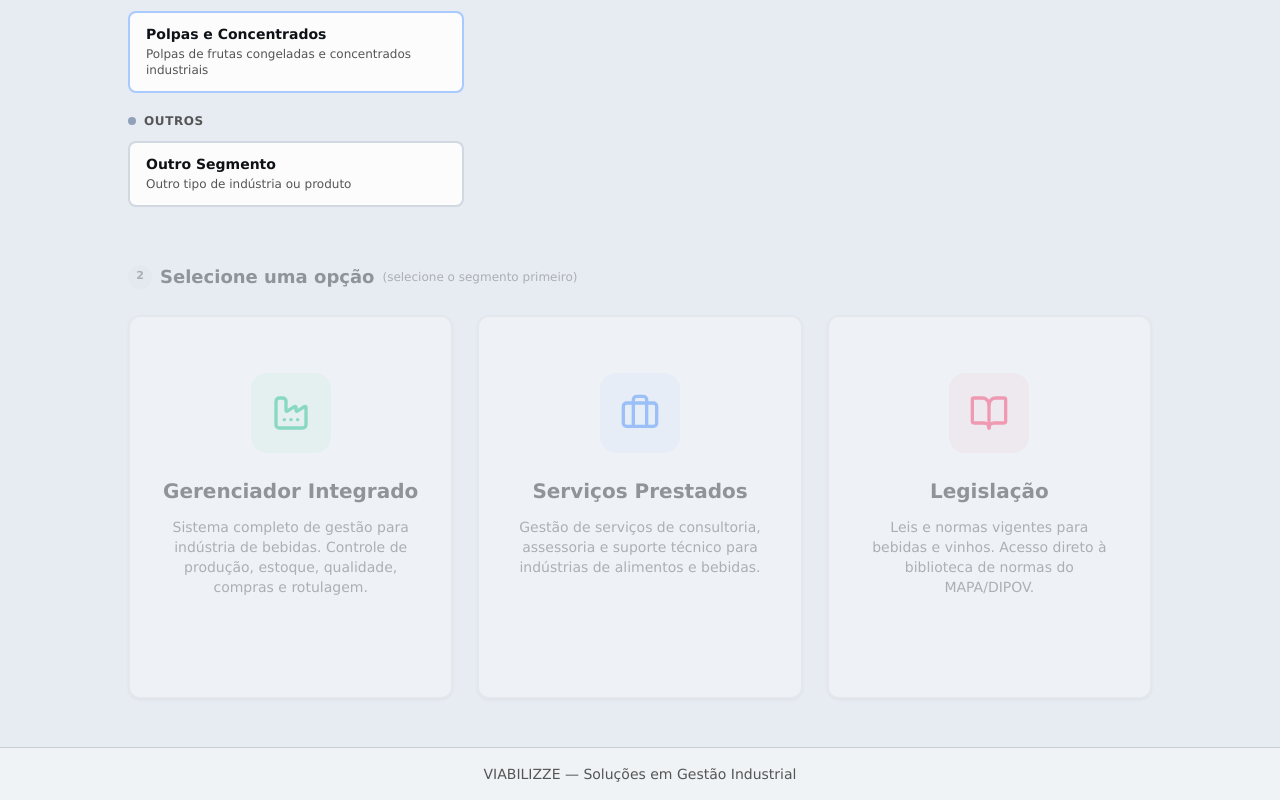
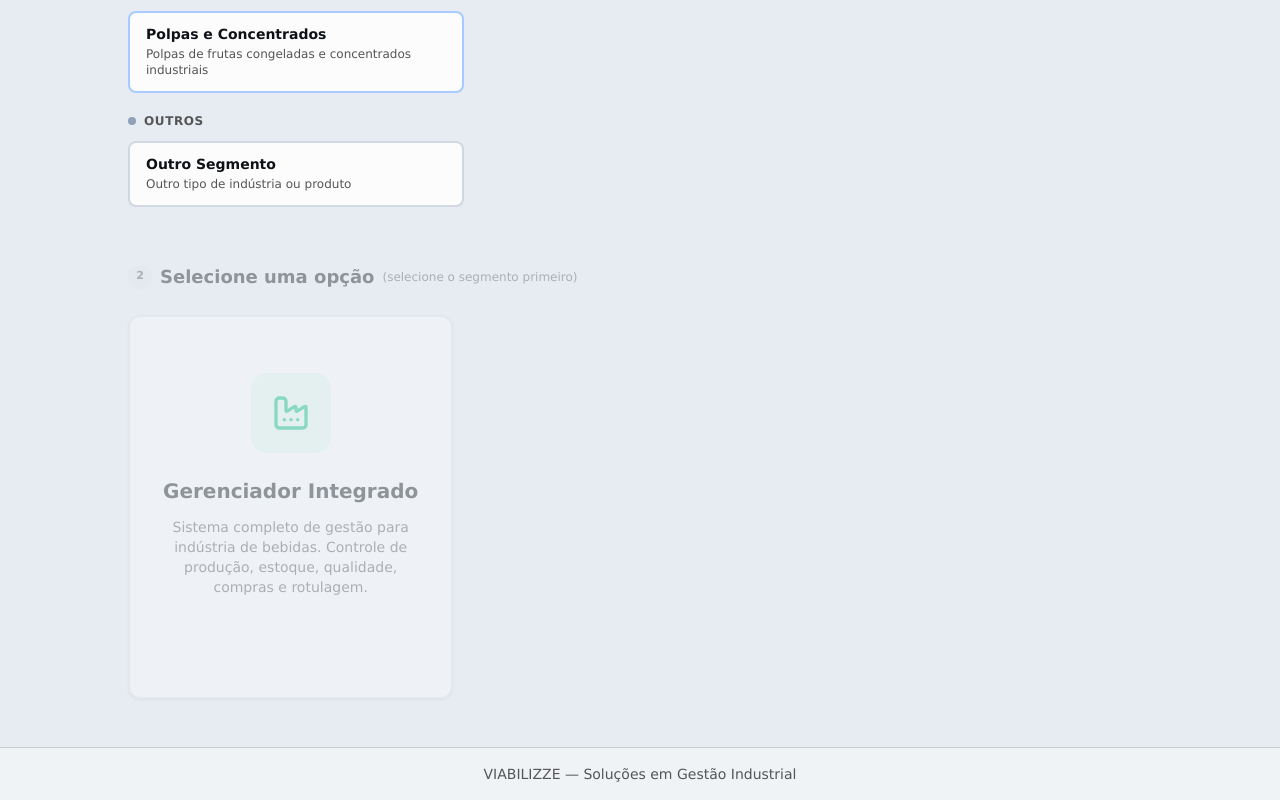
Before and after one commit to iamentorbr/viabilizze-gestor, a Next.js app: page / in a window 1280 px wide. Shown: the part 1055-1855 px from the top of the page. Built offline with nearby package versions, Linux system fonts and the light colour scheme; no server answers; the database is empty.

Commit message:
chore: remove unused cards and imports from mainOptions
Clean up unused "Serviços Prestados" and "Legislação" cards and icons.

Co-authored-by: Lys R. <203903029+iamentorbr@users.noreply.github.com>

```diff
--- a/app/page.tsx
+++ b/app/page.tsx
@@ -3,7 +3,7 @@
 import Link from "next/link"
 import Image from "next/image"
 import { useState } from "react"
-import { Factory, Briefcase, ArrowRight, BookOpen, ChevronRight, RotateCcw, Plus, Building2, Trash2, Check, FlaskConical, X } from "lucide-react"
+import { Factory, ArrowRight, ChevronRight, RotateCcw, Plus, Building2, Trash2, Check, FlaskConical, X } from "lucide-react"
 import { Card, CardContent } from "@/components/ui/card"
 import { Badge } from "@/components/ui/badge"
 import { Button } from "@/components/ui/button"
@@ -21,24 +21,6 @@ const mainOptions = [
     hoverColor: "hover:border-emerald-500/50 hover:shadow-emerald-500/10",
     iconBg: "bg-emerald-500/10",
     iconColor: "text-emerald-500",
-  },
-  {
-    title: "Serviços Prestados",
-    description: "Gestão de serviços de consultoria, assessoria e suporte técnico para indústrias de alimentos e bebidas.",
-    href: "/servicos",
-    icon: Briefcase,
-    hoverColor: "hover:border-blue-500/50 hover:shadow-blue-500/10",
-    iconBg: "bg-blue-500/10",
-    iconColor: "text-blue-500",
-  },
-  {
-    title: "Legislação",
-    description: "Leis e normas vigentes para bebidas e vinhos. Acesso direto à biblioteca de normas do MAPA/DIPOV.",
-    href: "/legislacao",
-    icon: BookOpen,
-    hoverColor: "hover:border-rose-500/50 hover:shadow-rose-500/10",
-    iconBg: "bg-rose-500/10",
-    iconColor: "text-rose-500",
   },
 ]
 
```
